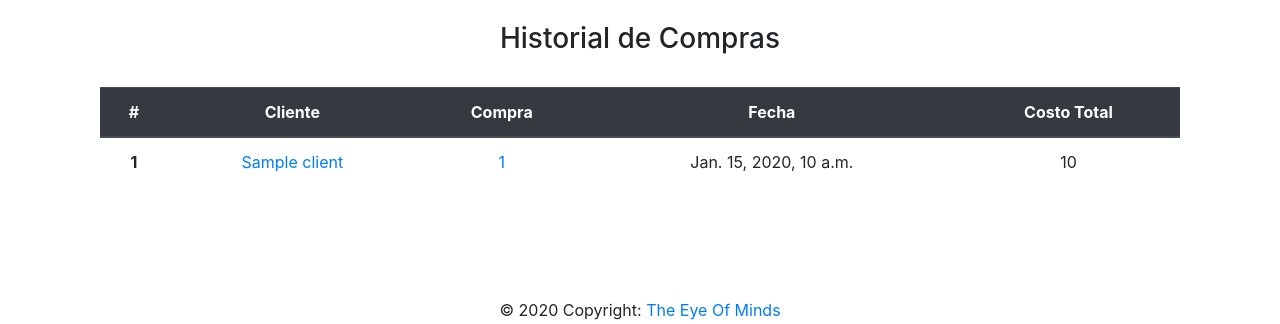
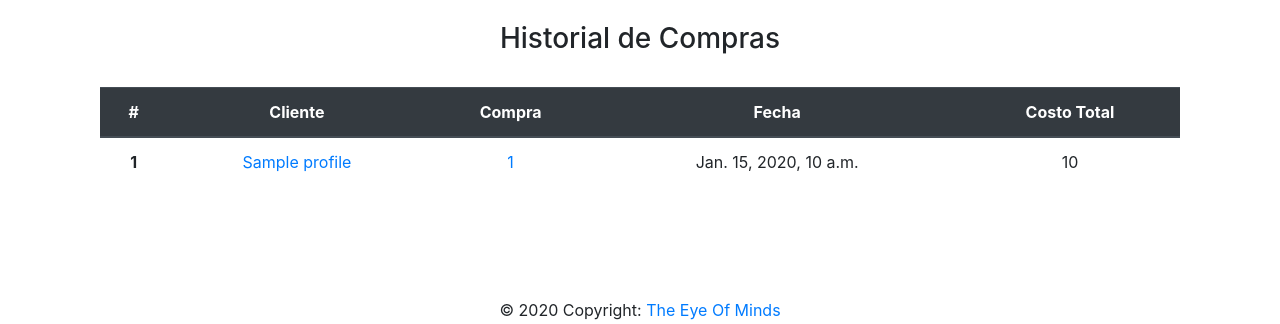
Before and after one commit to lautarobarba/bookstore, a Django app: template src/shoppingcart/templates/shoppingcart/resume_list.html in a window 1280 px wide. Shown: the part 222-546 px from the top of the page. Run offline with Django 3.2, Linux system fonts and the light colour scheme; the template is opened without the code that fills it: most values are stand-ins (such as "Sample title", 1, 10 or a date in 2020); some libraries are stand-ins or nearby versions; some web fonts are replaced.

Commit message:
update resume.html

```diff
--- a/src/shoppingcart/templates/shoppingcart/resume_list.html
+++ b/src/shoppingcart/templates/shoppingcart/resume_list.html
@@ -32,7 +32,7 @@
                     {% for order in object_list %}
                         <tr>
                             <th scope="row">{{ forloop.counter }}</th>
-                            <td><a href="{% url 'profile-detail' order.client.id %}">{{ order.client }}</a></td>
+                            <td><a href="{% url 'profile-detail' order.client.id %}">{{ order.client.profile }}</a></td>
                             <td><a href="#">{{ order.id }}</a></td>
                             <td>{{ order.date }}</td>
                             <td>{{ order.get_total }}</td>
```
